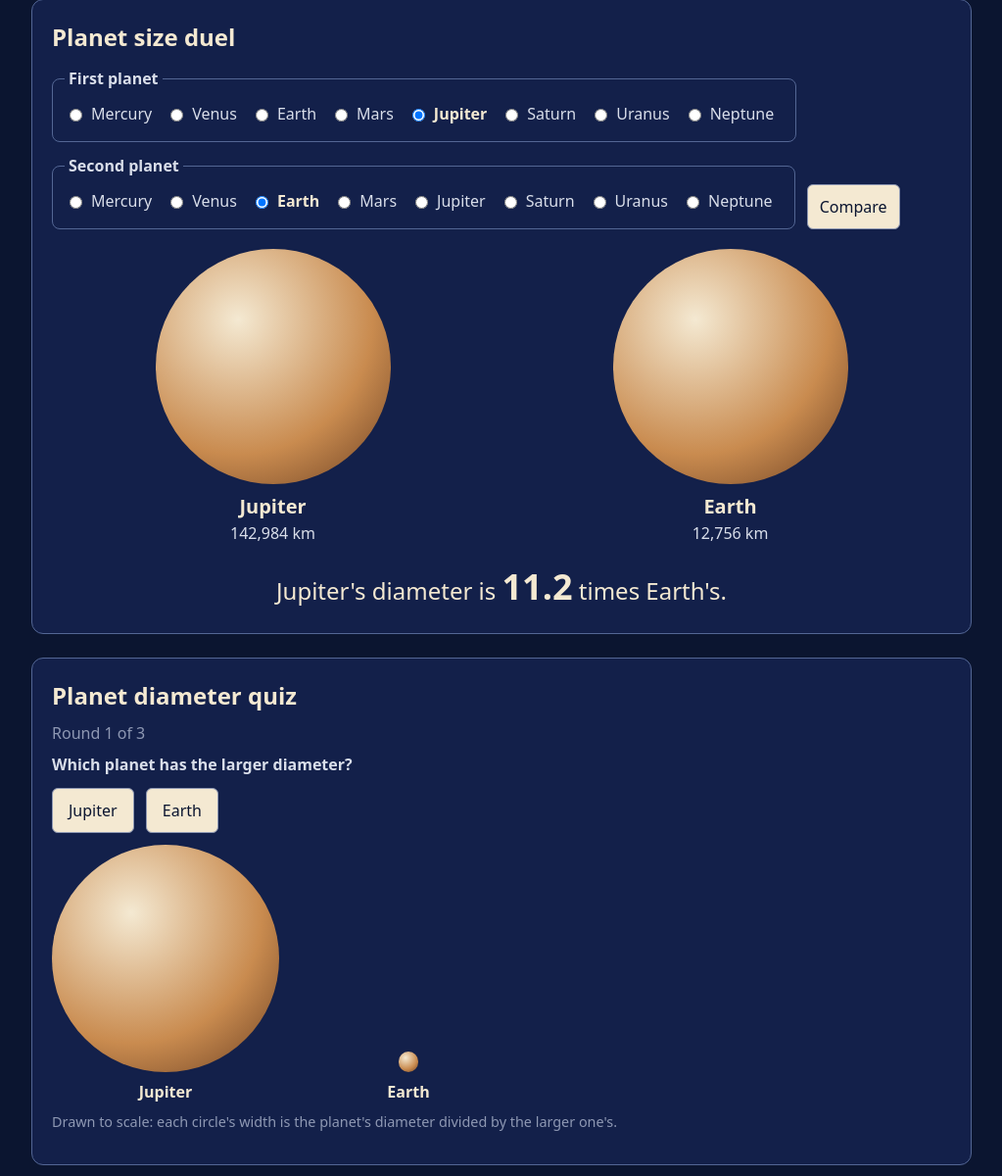
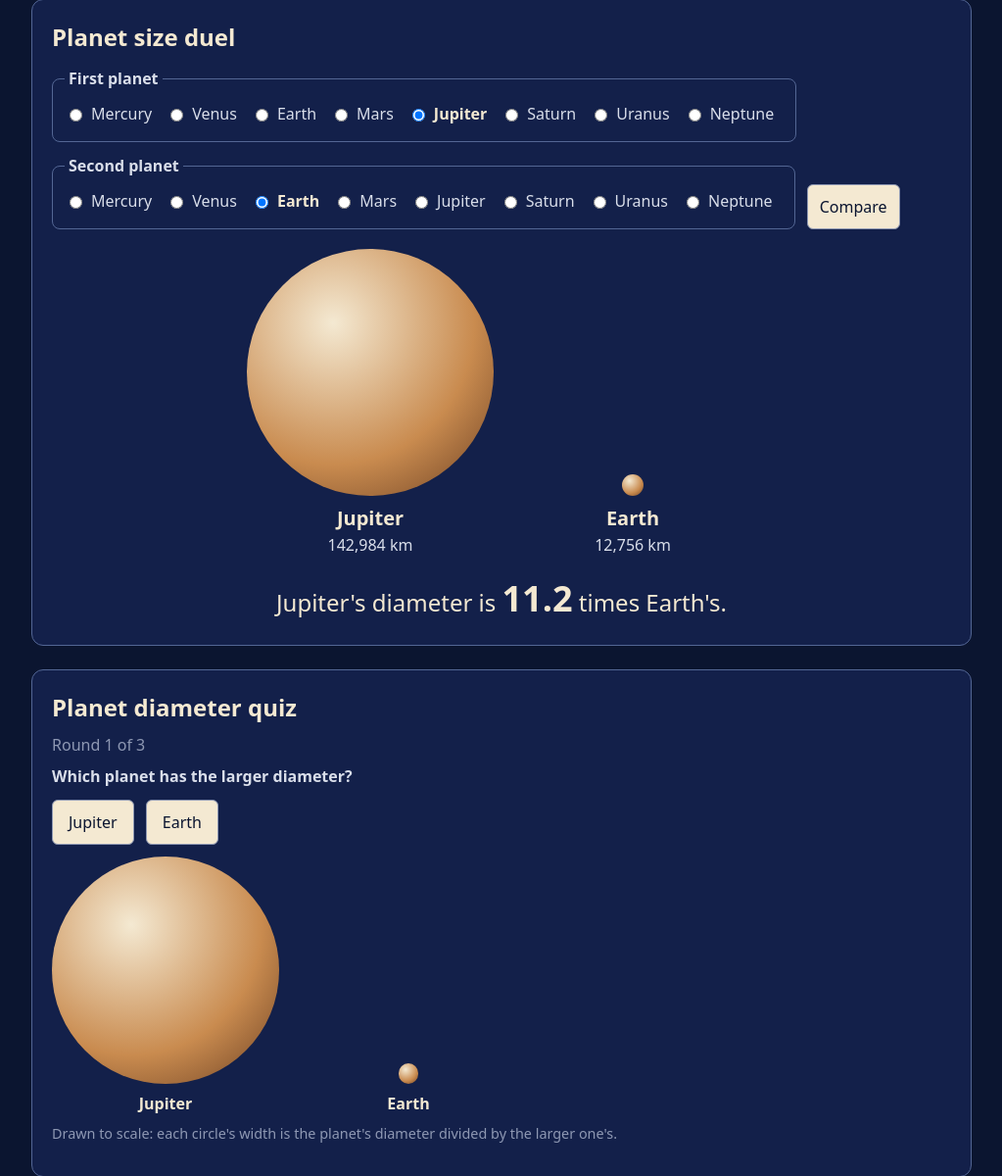
Before and after one commit to l33tfleet/loop-build-test, a FastAPI app: page / in a window 1280 px wide. Shown: the part 131-1331 px from the top of the page at 98% size, without its empty margins (128-1151 px from the left). Run offline with FastAPI, Linux system fonts and the light colour scheme.

Commit message:
Draw the planet size duel portraits to true scale
The duel used to draw both planets at the same large size, so Jupiter and
Earth looked identical. Each portrait is now a circle whose width is the
planet's diameter divided by the larger one's, on one linear scale with no
minimum size and no log scale, the same way #47 sizes the quiz planets.
Both portraits sit in equal columns on a shared bottom baseline. With the
default Jupiter versus Earth, Earth is a small dot next to a Jupiter circle
11.2 times wider. Identical picks draw two equal circles.

As the work order asks, this reverses the #39 reviewer P1 ("Show both duel
portraits at the same large size"). test_default_portraits_are_both_large
is replaced with true-scale width tests (10 cases, confirmed failing
before the change).

Demo:
goto /
see Planet size duel
wait 2
click label[for="duel-left-mercury"]
click label[for="duel-right-jupiter"]
click .duel-form button[type="submit"]
see Mercury's diameter is
wait 2

Refs #48

Co-Authored-By: Claude Opus 5.5 <noreply@anthropic.com>

```diff
--- a/app/main.py
+++ b/app/main.py
@@ -55,13 +55,16 @@ def _place_labels(scale):
 
 
 def _duel(planets, left, right):
-    """Two planets side by side at the same large portrait size; ratio is left / right to one decimal."""
+    """Two planets side by side drawn to true scale; ratio is left / right to one decimal."""
     by_slug = {p["name"].lower(): p for p in planets}
     if left not in by_slug or right not in by_slug:
         return {"left": "jupiter", "right": "earth",
                 "error": "Choose two planets from the lists: unknown planet name."}
     a, b = by_slug[left], by_slug[right]
-    return {"left": left, "right": right, "sides": [a, b], "ratio": f"{a['diameter_km'] / b['diameter_km']:.1f}"}
+    # Linear, no floor, like the quiz: each portrait's width is diameter / the larger one's.
+    largest = max(a["diameter_km"], b["diameter_km"])
+    sides = [{**p, "width_pct": round(100 * p["diameter_km"] / largest, 4)} for p in (a, b)]
+    return {"left": left, "right": right, "sides": sides, "ratio": f"{a['diameter_km'] / b['diameter_km']:.1f}"}
 
 
 def _quiz(planets, round_number, choice):
--- a/static/arcade.css
+++ b/static/arcade.css
@@ -143,10 +143,11 @@ main:has(#scale-view-bars:checked) .rocky-inset { display: none; }
 .duel-form button { max-width: 100%; padding: 10px 12px; border: 1px solid var(--muted); border-radius: 6px; font: inherit;
                     background: var(--paper); color: var(--navy); cursor: pointer; }
 .duel-form :focus-visible { outline: 3px solid #b3ceff; outline-offset: 3px; }
-.duel-portraits { display: grid; grid-template-columns: 1fr 1fr; gap: 16px; margin: 20px 0 0; }
-.duel-side { margin: 0; text-align: center; }
-.duel-frame { display: flex; align-items: center; justify-content: center; }
-.duel-portrait { display: block; width: min(100%, 240px); aspect-ratio: 1; border-radius: 50%;
+/* Duel drawing: equal columns share one bottom baseline; portrait width = diameter / larger diameter, no floor. */
+.duel-portraits { display: grid; grid-template-columns: 1fr 1fr; gap: 16px; max-width: 520px; margin: 20px auto 0; }
+.duel-side { display: flex; flex-direction: column; min-inline-size: 0; margin: 0; text-align: center; }
+.duel-frame { display: flex; flex: 1; align-items: flex-end; justify-content: center; }
+.duel-portrait { display: block; flex: none; aspect-ratio: 1; border-radius: 50%;
                  background: radial-gradient(circle at 35% 30%, var(--paper), #c98b4f 60%, #6b3f22); }
 .duel-side figcaption { margin-top: 8px; }
 .duel-side strong { display: block; color: var(--paper); font-size: 1.25rem; }
--- a/templates/index.html
+++ b/templates/index.html
@@ -33,7 +33,7 @@
       <div class="duel-portraits">
         {% for p in duel.sides %}
         <figure class="duel-side">
-          <span class="duel-frame" aria-hidden="true"><span class="duel-portrait"></span></span>
+          <span class="duel-frame" aria-hidden="true"><span class="duel-portrait" data-planet="{{ p.name|lower }}" style="width: {{ p.width_pct }}%"></span></span>
           <figcaption><strong>{{ p.name }}</strong> <span>{{ "{:,}".format(p.diameter_km) }} km</span></figcaption>
         </figure>
         {% endfor %}
```
Also changed, not shown: tests/regressions/test_planet_duel.py (+42 -7 lines).
